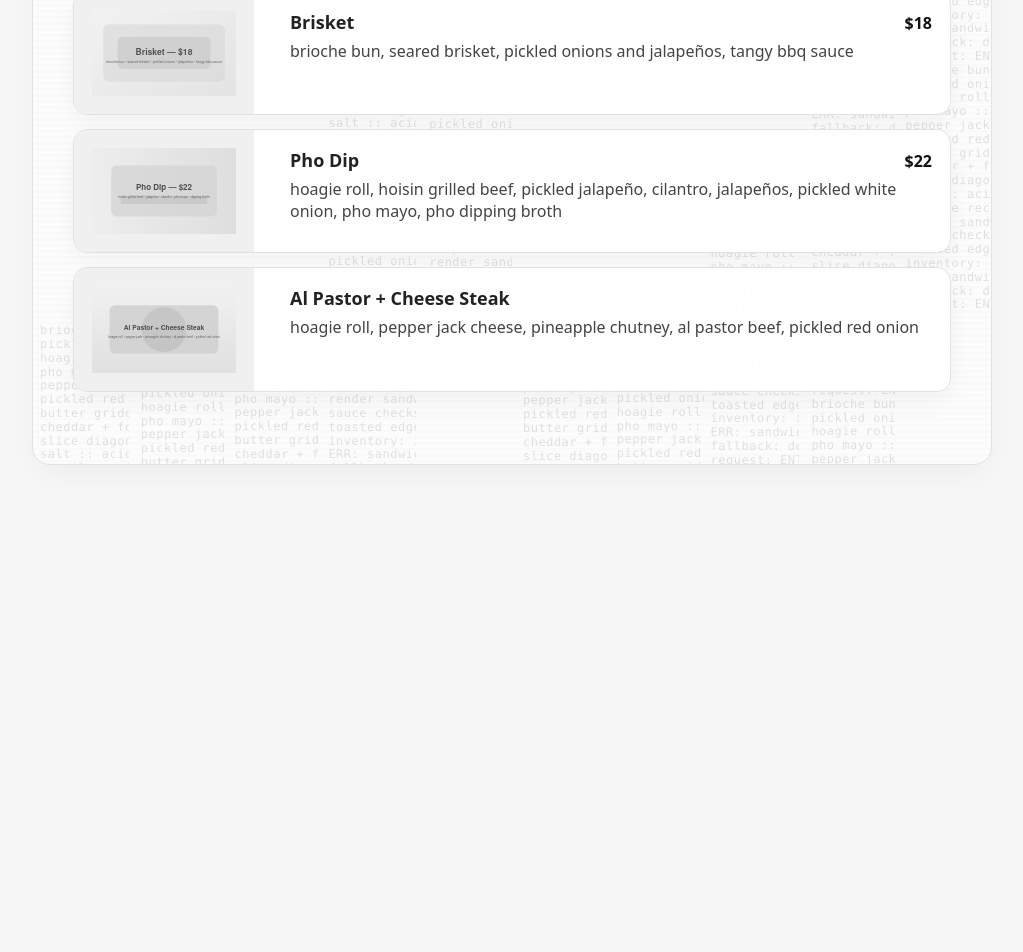
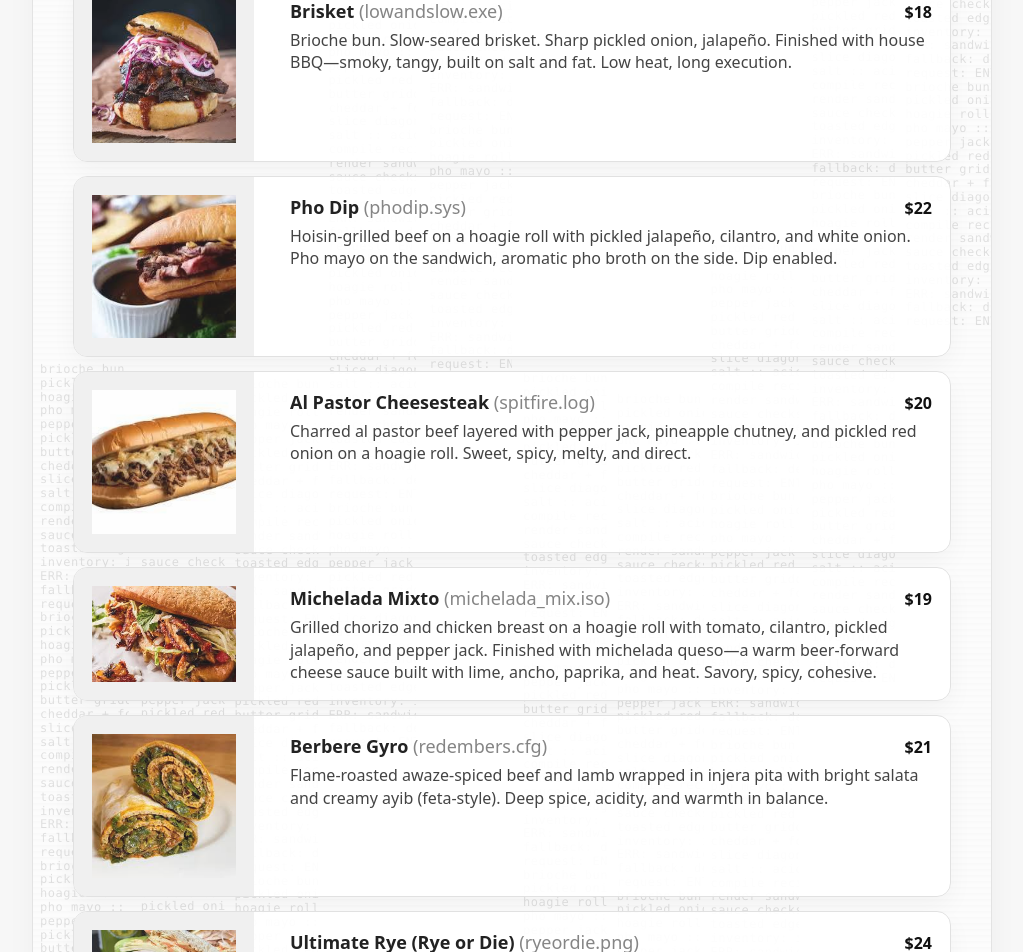
Before and after one commit to sklores/digisandwich, a React (Vite) app: page /order in a window 1280 px wide. Shown: the part 260-1212 px from the top of the page, without its empty margins (128-1151 px from the left). Before the commit the page ends 800 px from the top, so only its background shows below. Built offline with nearby package versions, Linux system fonts and the light colour scheme.

Commit message:
add full menu

```diff
--- a/src/pages/Order.tsx
+++ b/src/pages/Order.tsx
@@ -1,74 +1,94 @@
 import RecipeRain from "../components/RecipeRain";
 
-import brsktImg from "../assets/brskt.svg";
-import phodipImg from "../assets/phodip.svg";
-import alpImg from "../assets/alpstrchzstk.svg";
+export default function Order() {
+  // Renders exactly: s&\/\/!cH
+  const TITLE = "s&\\/\\/!cH";
 
-export default function Order() {
-  // This renders exactly as: s&\/\/!cH
-  const TITLE = "s&\\/\\/!cH";
+  const items = [
+    {
+      name: "Brisket",
+      alias: "lowandslow.exe",
+      price: "$18",
+      desc: "Brioche bun. Slow-seared brisket. Sharp pickled onion, jalapeño. Finished with house BBQ—smoky, tangy, built on salt and fat. Low heat, long execution.",
+      img: "/images/menupics/brisket.jpg",
+    },
+    {
+      name: "Pho Dip",
+      alias: "phodip.sys",
+      price: "$22",
+      desc: "Hoisin-grilled beef on a hoagie roll with pickled jalapeño, cilantro, and white onion. Pho mayo on the sandwich, aromatic pho broth on the side. Dip enabled.",
+      img: "/images/menupics/phodip.jpg",
+    },
+    {
+      name: "Al Pastor Cheesesteak",
+      alias: "spitfire.log",
+      price: "$20",
+      desc: "Charred al pastor beef layered with pepper jack, pineapple chutney, and pickled red onion on a hoagie roll. Sweet, spicy, melty, and direct.",
+      img: "/images/menupics/alpastorcheesesteak.jpg",
+    },
+    {
+      name: "Michelada Mixto",
+      alias: "michelada_mix.iso",
+      price: "$19",
+      desc: "Grilled chorizo and chicken breast on a hoagie roll with tomato, cilantro, pickled jalapeño, and pepper jack. Finished with michelada queso—a warm beer-forward cheese sauce built with lime, ancho, paprika, and heat. Savory, spicy, cohesive.",
+      // NOTE: your file has a space + caps, so we URL-encode it.
+      img: "/images/menupics/Michelada%20Mixto.jpg",
+    },
+    {
+      name: "Berbere Gyro",
+      alias: "redembers.cfg",
+      price: "$21",
+      desc: "Flame-roasted awaze-spiced beef and lamb wrapped in injera pita with bright salata and creamy ayib (feta-style). Deep spice, acidity, and warmth in balance.",
+      img: "/images/menupics/berberegyro.jpg",
+    },
+    {
+      name: "Ultimate Rye (Rye or Die)",
+      alias: "ryeordie.png",
+      price: "$24",
+      desc: "Triple-decker marble and Jewish rye stacked with pastrami, turkey pastrami, and corned beef. Brooklyn kraut, pickled mustard seed, hot deli mustard. Kosher dill on the side. No shortcuts taken.",
+      img: "/images/menupics/ultimaterye.jpg",
+    },
+    {
+      name: "Chinese Pork",
+      alias: "chpk.html",
+      price: "$19",
+      desc: "Hoisin BBQ pork with miso-tofu “cheese,” garlic-soy broccoli, and Sichuan pepper flakes on a hoagie roll. Savory, numbing, and persistent.",
+      img: "/images/menupics/chinesepork.jpg",
+    },
+  ];
 
   return (
     <div className="app-shell order-page">
       <div className="page order-shell">
-        {/* Full-page background recipe rain */}
+        {/* Full background recipe rain */}
         <RecipeRain variant="full" columns={10} className="order-rain-bg" />
 
-        {/* Big title above menu */}
+        {/* Title */}
         <div className="order-title-wrap" aria-hidden="true">
           <div className="order-title glitch-title" data-text={TITLE}>
             {TITLE}
           </div>
         </div>
 
-        {/* Menu cards */}
+        {/* Menu */}
         <div className="menu-list">
-          <div className="menu-card">
+          {items.map((it) => (
+            <div className="menu-card" key={it.alias}>
               <div className="menu-image-wrap">
-              <img src={brsktImg} alt="Brisket" />
+                <img src={it.img} alt={it.name} />
               </div>
+
               <div className="menu-content">
                 <div className="menu-header">
-                <h2>Brisket</h2>
-                <div className="price">$18</div>
+                  <h2>
+                    {it.name} <span style={{ fontWeight: 500, opacity: 0.55 }}>({it.alias})</span>
+                  </h2>
+                  <div className="price">{it.price}</div>
                 </div>
-              <p>
-                brioche bun, seared brisket, pickled onions and jalapeños, tangy
-                bbq sauce
-              </p>
+                <p>{it.desc}</p>
               </div>
             </div>
-
-          <div className="menu-card">
-            <div className="menu-image-wrap">
-              <img src={phodipImg} alt="Pho Dip" />
-            </div>
-            <div className="menu-content">
-              <div className="menu-header">
-                <h2>Pho Dip</h2>
-                <div className="price">$22</div>
-              </div>
-              <p>
-                hoagie roll, hoisin grilled beef, pickled jalapeño, cilantro,
-                jalapeños, pickled white onion, pho mayo, pho dipping broth
-              </p>
-            </div>
-          </div>
-
-          <div className="menu-card">
-            <div className="menu-image-wrap">
-              <img src={alpImg} alt="Al Pastor + Cheese Steak" />
-            </div>
-            <div className="menu-content">
-              <div className="menu-header">
-                <h2>Al Pastor + Cheese Steak</h2>
-              </div>
-              <p>
-                hoagie roll, pepper jack cheese, pineapple chutney, al pastor
-                beef, pickled red onion
-              </p>
-            </div>
-          </div>
+          ))}
         </div>
       </div>
     </div>
```
Lines whose indentation alone changed are shown as unchanged.
